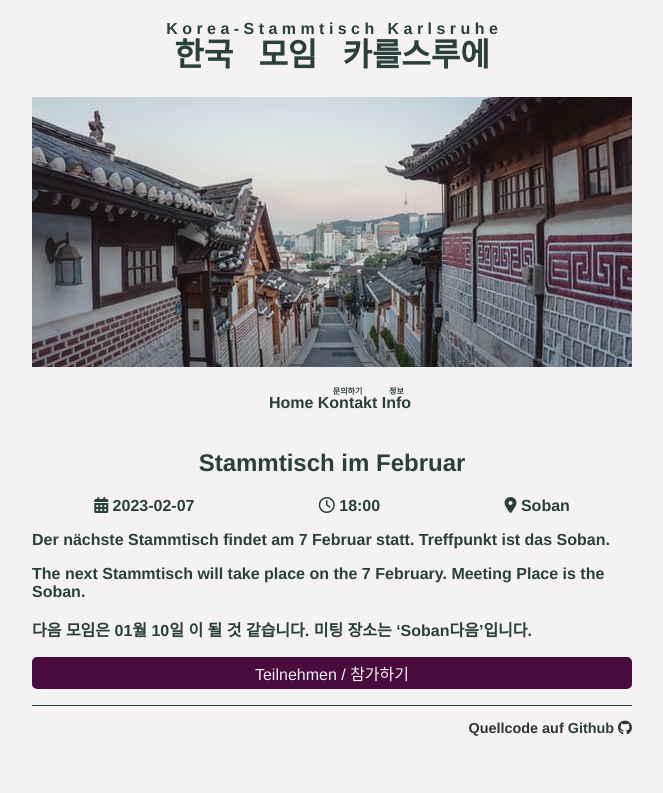
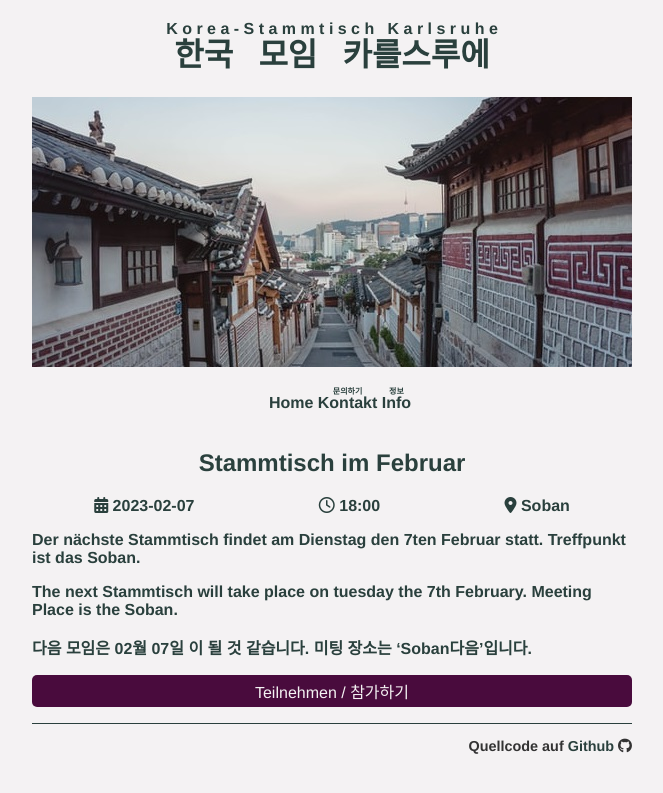
Before and after one commit to korea-stammtisch-karlsruhe/korea-stammtisch-karlsruhe.github.io, a Jekyll site: the page built from _posts/2023-02-07-feb.md, in a window 1280 px wide. Shown: the top 793 px of the page, without its empty margins (308-971 px from the left). Built offline with Jekyll 4.4.1, drawn with Linux system fonts in a browser that asks for light colours; nearby versions of some CDN libraries; library files that are not in the unit come from our copies.

Commit message:
Update 2023-02-07-feb.md
fixes dates

```diff
--- a/_posts/2023-02-07-feb.md
+++ b/_posts/2023-02-07-feb.md
@@ -5,10 +5,10 @@ time: "18:00"
 place: '<a href="https://goo.gl/maps/Y9Jgo4E3ky75gH9L7"> Soban</a>'
 ---
 
-Der nächste Stammtisch findet am 7 Februar statt. Treffpunkt ist das Soban.
+Der nächste Stammtisch findet am Dienstag den 7ten Februar statt. Treffpunkt ist das Soban.
 
-The next Stammtisch will take place on the 7 February. Meeting Place is the Soban.
+The next Stammtisch will take place on tuesday the 7th February. Meeting Place is the Soban.
 
-다음 모임은 01월 10일 이 될 것 같습니다. 미팅 장소는 'Soban다음'입니다.
+다음 모임은 02월 07일 이 될 것 같습니다. 미팅 장소는 'Soban다음'입니다.
 
 [Teilnehmen / 참가하기](https://nuudel.digitalcourage.de/yxkd3MSbAA8sh8rX)
```
